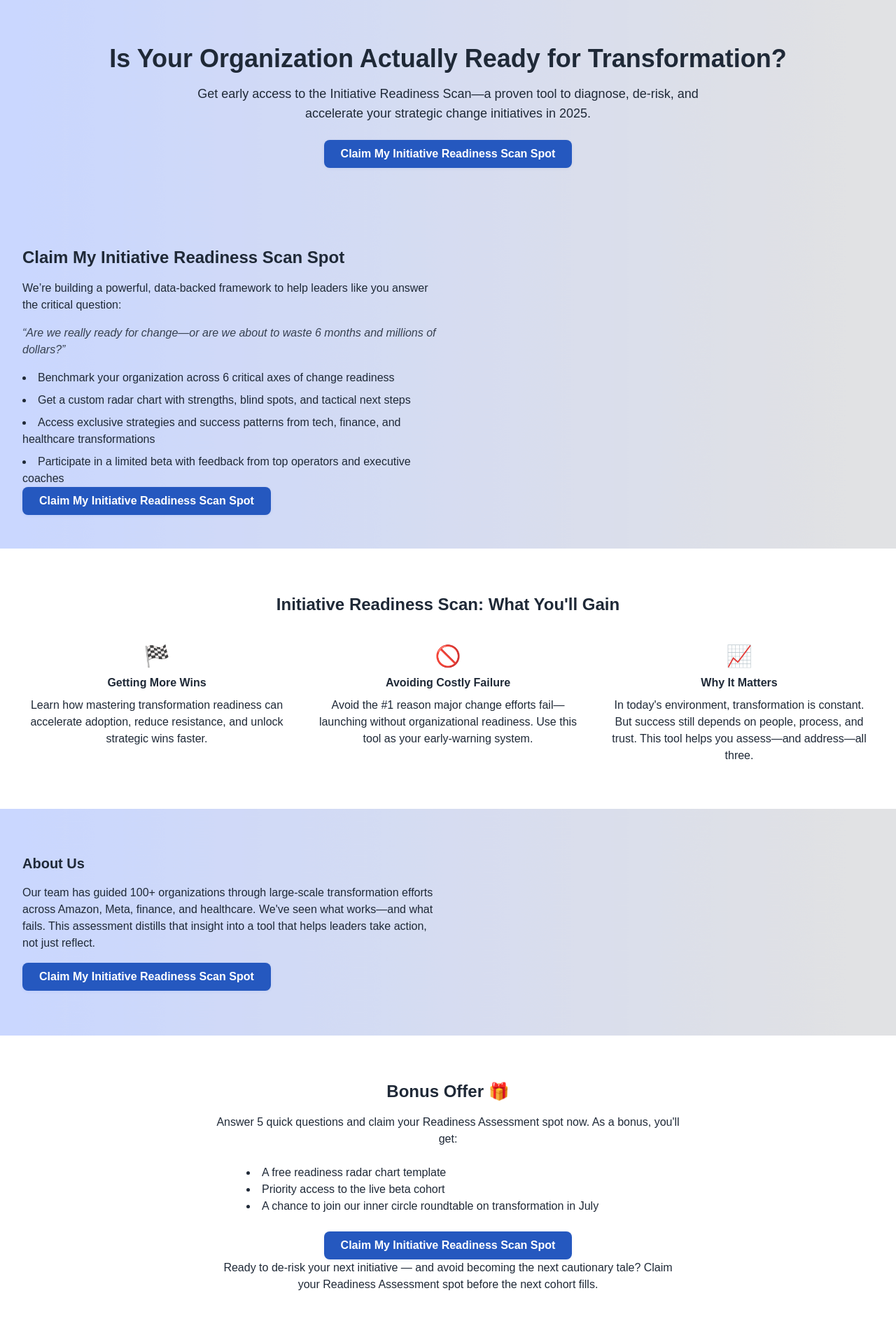
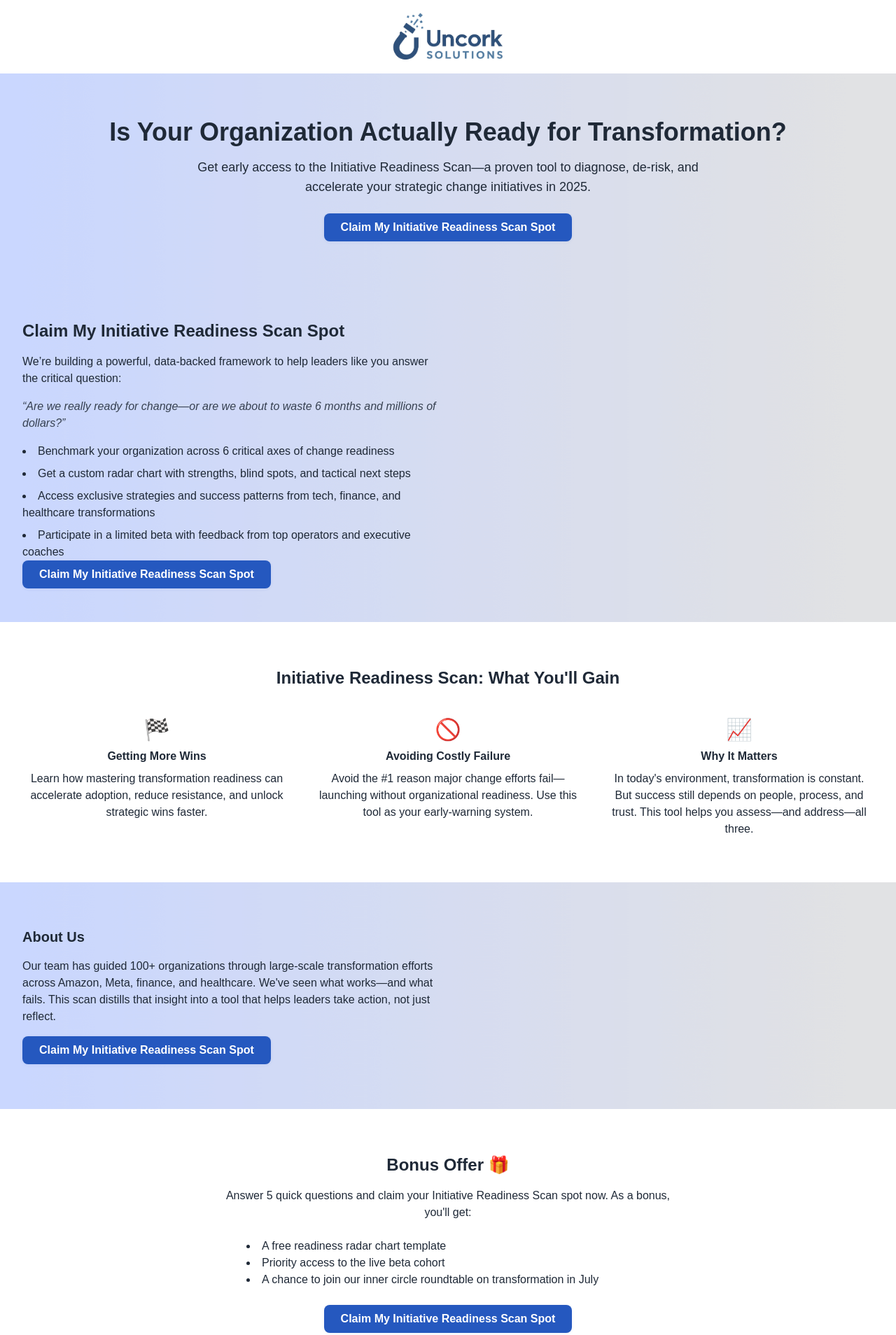
Before and after one commit to toviuncorksolutions/uncorksolutions-site, a Next.js app: page /initiative-readiness-scan in a window 1280 px wide. Shown: the top 1908 px of the page at 70% size. Built offline with nearby package versions, Linux system fonts and the light colour scheme; no server answers; a web font is replaced by a local one.

Commit message:
Logo changes

```diff
--- a/pages/_app.js
+++ b/pages/_app.js
@@ -1,6 +1,7 @@
 import '../styles/globals.css';
 import { SpeedInsights } from '@vercel/speed-insights/next';
 import Script from 'next/script';
+import Image from 'next/image';
 
 const GTM_ID = 'GTM-NFSGDSH8';
 
@@ -22,6 +23,18 @@ export default function App({ Component, pageProps }) {
         }}
       />
 
+      <header className="w-full py-4 bg-white shadow">
+        <div className="flex justify-center items-center">
+          <Image
+            src="/uncork-solutions-logo.png"
+            alt="Uncork Solutions logo"
+            width={180}
+            height={73}
+            priority={true}
+          />
+        </div>
+      </header>
+
       <Component {...pageProps} />
       <SpeedInsights />
     </>
--- a/pages/initiative-readiness-scan.js
+++ b/pages/initiative-readiness-scan.js
@@ -313,7 +313,7 @@ export default function Home() {
             <p className="mb-4">
               Our team has guided 100+ organizations through large-scale transformation efforts
               across Amazon, Meta, finance, and healthcare. We&apos;ve seen what works&mdash;and what fails.
-              This assessment distills that insight into a tool that helps leaders take action, not
+              This scan distills that insight into a tool that helps leaders take action, not
               just reflect.
             </p>
             <button
@@ -331,7 +331,7 @@ export default function Home() {
         <section id="bonus" data-gtm="bonus-section" className="bg-white py-16 px-8 text-center">
           <h2 className="text-2xl font-bold mb-4">Bonus Offer 🎁</h2>
           <p className="mb-6 max-w-2xl mx-auto">
-            Answer 5 quick questions and claim your Readiness Assessment spot now. As a bonus,
+            Answer 5 quick questions and claim your Initiative Readiness Scan spot now. As a bonus,
             you&apos;ll get:
           </p>
           <ul className="list-disc list-inside max-w-xl mx-auto mb-6 text-left">
@@ -349,7 +349,7 @@ export default function Home() {
           </button>
           <p className="mb-6 max-w-2xl mx-auto">
             Ready to de-risk your next initiative — and avoid becoming the next cautionary tale?
-            Claim your Readiness Assessment spot before the next cohort fills.
+            Claim your Initiative Readiness Scan spot before the next cohort fills.
           </p>
         </section>
 
@@ -403,7 +403,7 @@ export default function Home() {
                 You&apos;re Almost There&mdash;Help Us Tailor Your Experience
               </h2>
               <h3 className="text-base font-normal text-gray-600 mb-6 text-center">
-                We keep this confidential and use it only to deliver the best possible assessment
+                We keep this confidential and use it only to deliver the best possible scan
                 for your unique situation.
               </h3>
               <form onSubmit={handleSubmit} className="space-y-4">
```
Also changed, not shown: 1 other file (tests, documents, lock files or other folders).
